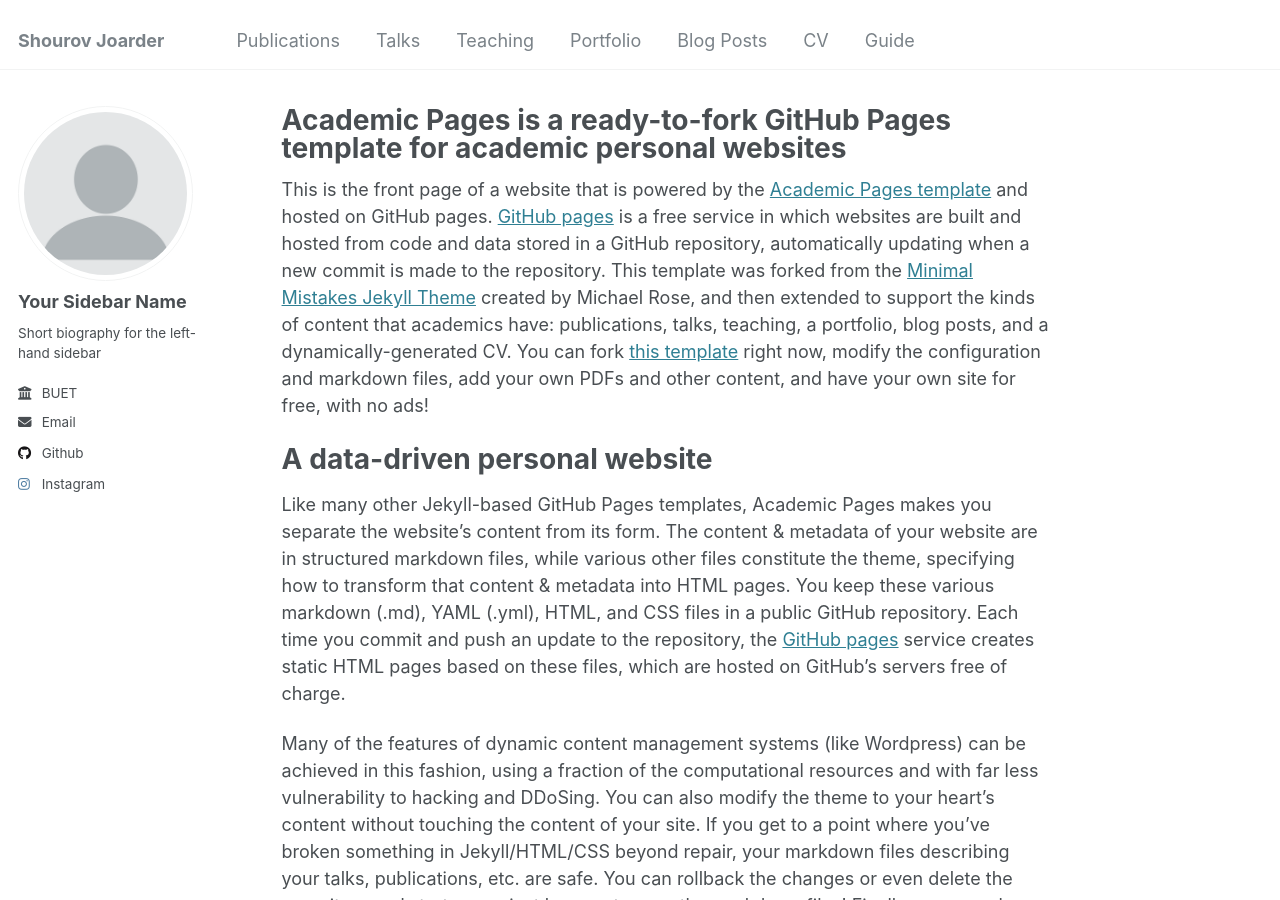
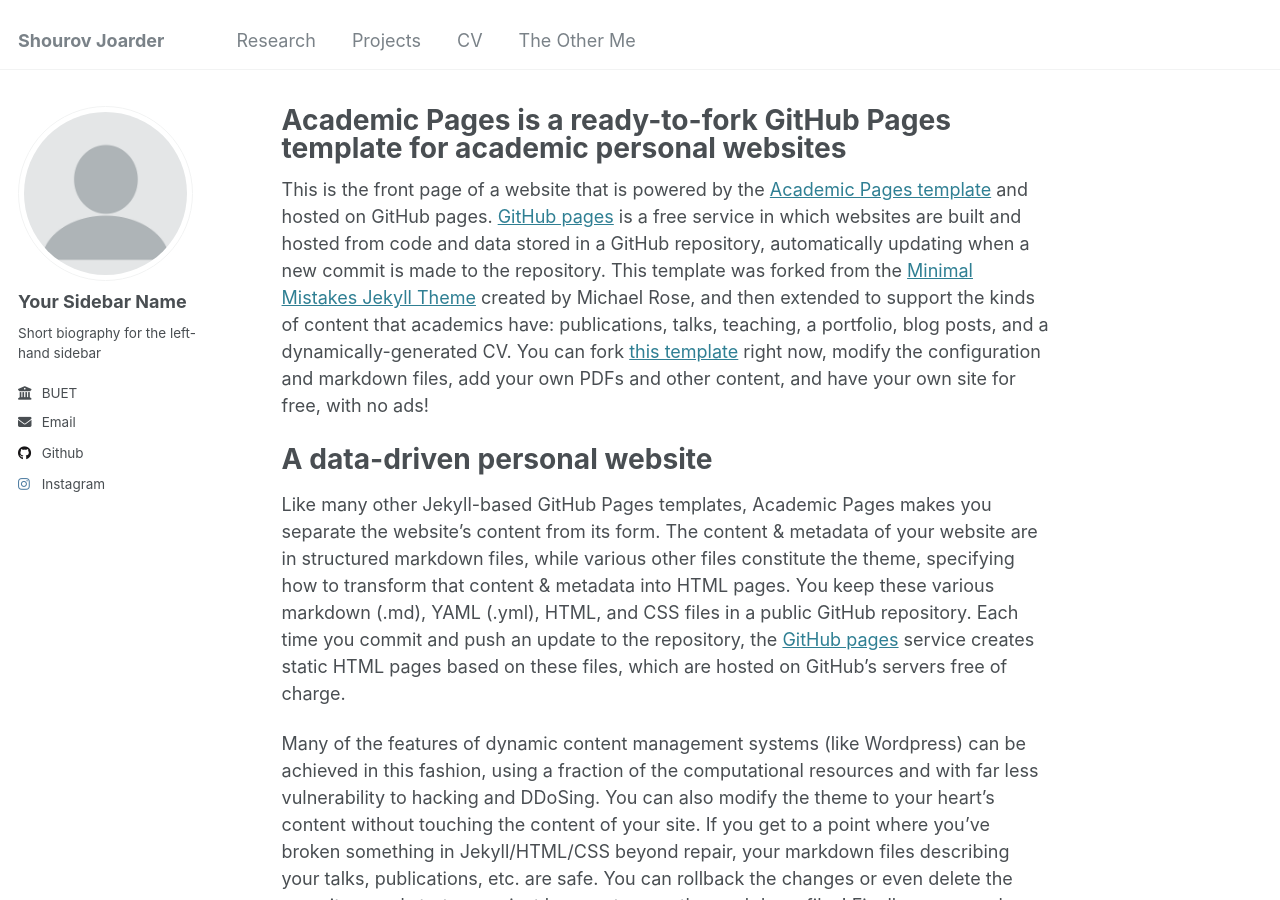
Before and after one commit to jdickamazz/porfolio2, a Jekyll site: the page built from _pages/about.md, in a window 1280 px wide and 900 px high. Built offline with Jekyll 4.4.1, drawn with Linux system fonts in a browser that asks for light colours.

Commit message:
Update navigation.yml

```diff
--- a/_data/navigation.yml
+++ b/_data/navigation.yml
@@ -5,23 +5,23 @@
 # prevent it from being included in the site.
 
 main:
-  - title: "Publications"
+  - title: "Research"
     url: /publications/
 
-  - title: "Talks"
-    url: /talks/
+  # - title: "Talks"
+  #   url: /talks/
 
-  - title: "Teaching"
-    url: /teaching/
+  # - title: "Teaching"
+  #   url: /teaching/
 
-  - title: "Portfolio"
-    url: /portfolio/
+  # - title: "Portfolio"
+  #   url: /portfolio/
 
-  - title: "Blog Posts"
+  - title: "Projects"
     url: /year-archive/
 
   - title: "CV"
     url: /cv/
 
-  - title: "Guide"
+  - title: "The Other Me"
     url: /markdown/
```
